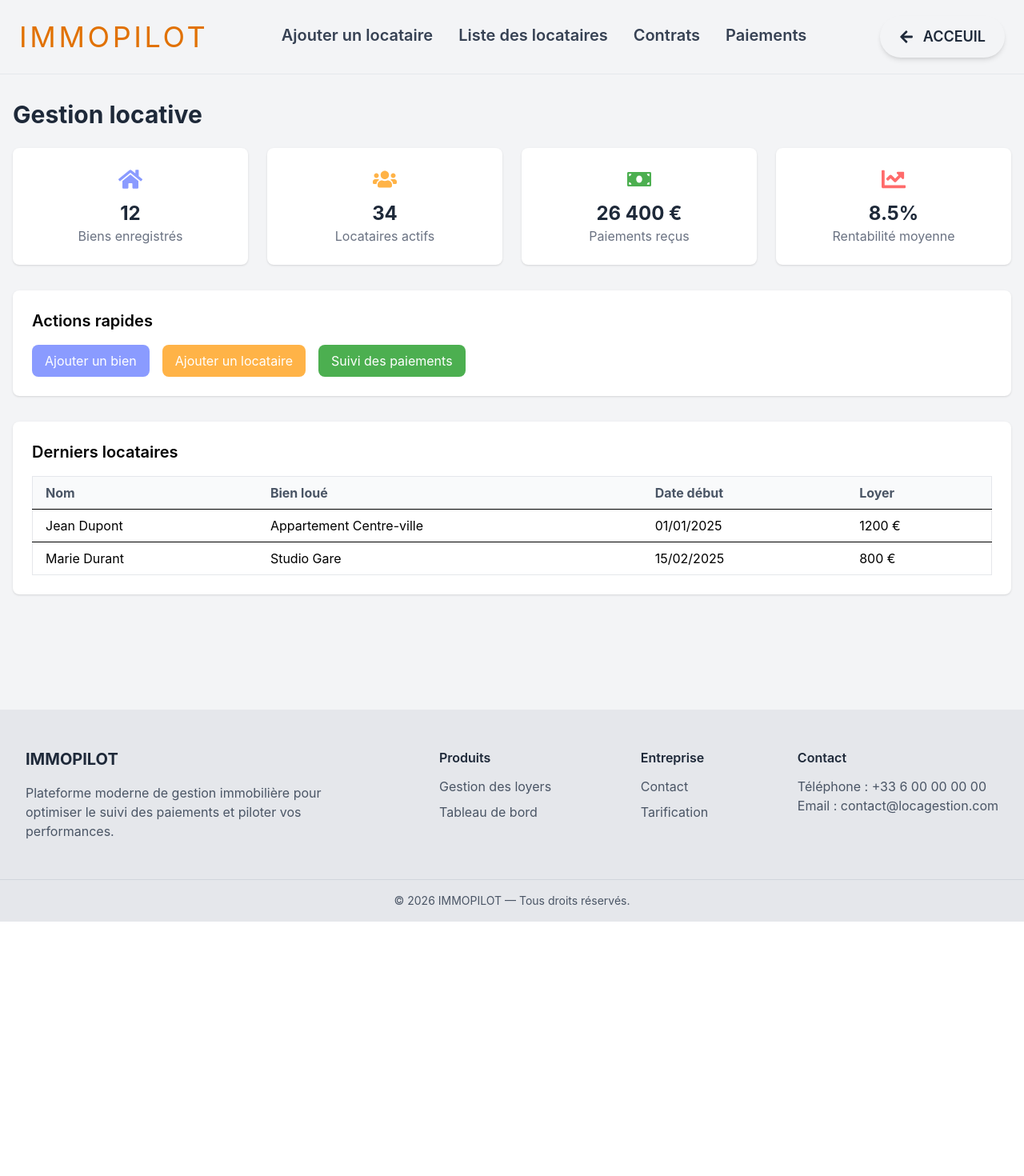
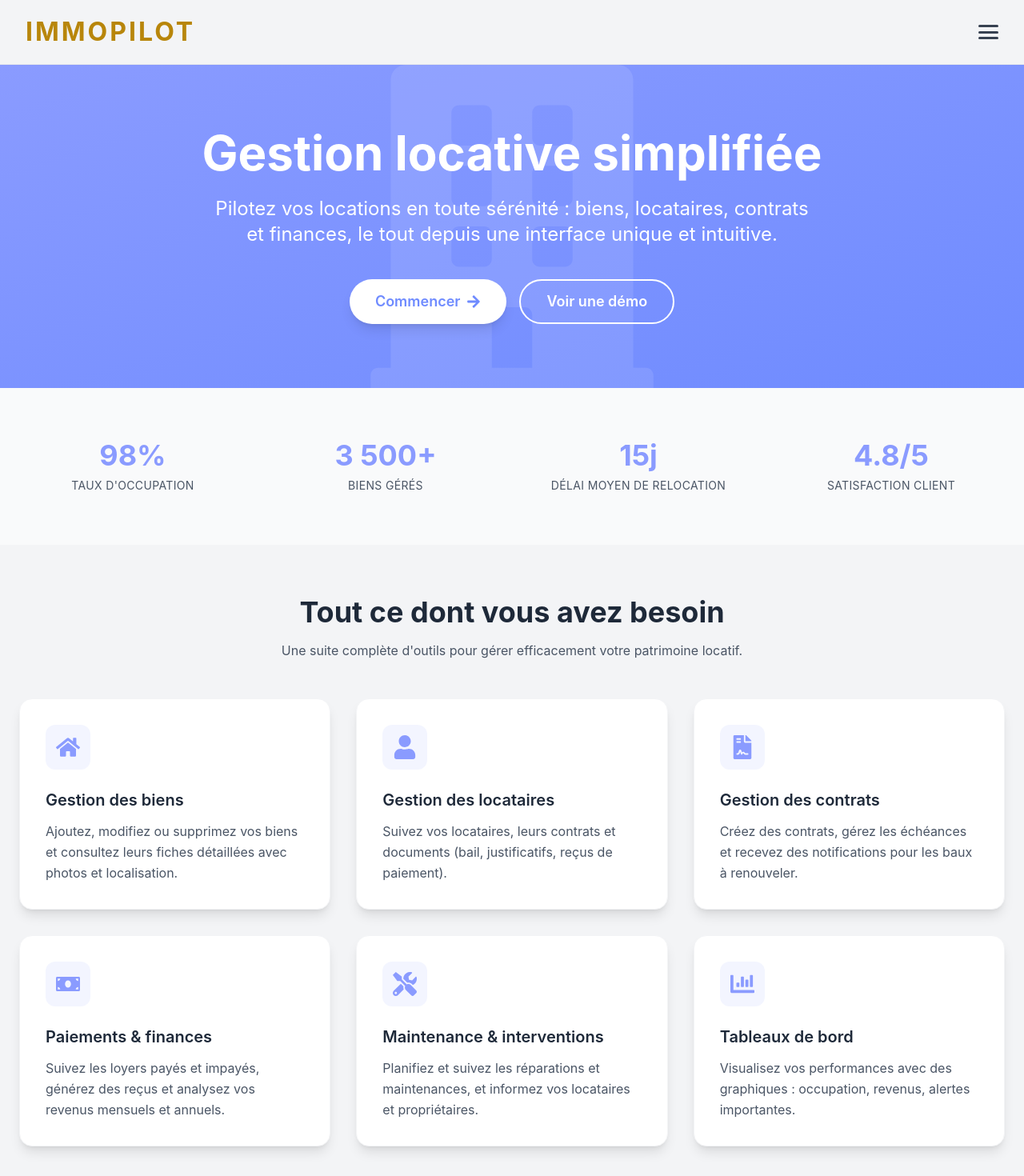
Before and after one commit to eraudnkondo/ImmoPilot-web, a React (Vite) app: page /gestionlocative in a window 1280 px wide. Shown: the top 1470 px of the page at 80% size. Before the commit the page ends 1152 px from the top, so only its background shows below. Built offline with nearby package versions, Linux system fonts and the light colour scheme.

Commit message:
mise à jour du projet

```diff
--- a/src/pages/GestionLocative.jsx
+++ b/src/pages/GestionLocative.jsx
@@ -1,91 +1,153 @@
-import React, { useState } from "react";
-import { useNavigate, Link } from "react-router-dom";
-import HeaderGestionLocataires from "../components/HeaderGestionLocataires";
 import Footer from "../components/Footer";
-import { FaHome, FaUsers, FaMoneyBill, FaChartLine } from "react-icons/fa";
+import {
+  FaHome, FaUser, FaFileContract, FaMoneyBill,
+  FaTools, FaChartBar, FaArrowRight, FaBuilding
+} from "react-icons/fa";
+import HeaderGestion from "../components/HeaderGestion";
+import { Link } from "react-router-dom";
 
 const GestionLocative = () => {
-  const navigate = useNavigate();
+  const features = [
+    {
+      icon: <FaHome className="text-[#8A9BFF] text-3xl" />,
+      title: "Gestion des biens",
+      description:
+        "Ajoutez, modifiez ou supprimez vos biens et consultez leurs fiches détaillées avec photos et localisation.",
+      link: "/gestion-biens",
+    },
+    {
+      icon: <FaUser className="text-[#8A9BFF] text-3xl" />,
+      title: "Gestion des locataires",
+      description:
+        "Suivez vos locataires, leurs contrats et documents (bail, justificatifs, reçus de paiement).",
+      link: "/gestion-locataires",
+    },
+    {
+      icon: <FaFileContract className="text-[#8A9BFF] text-3xl" />,
+      title: "Gestion des contrats",
+      description:
+        "Créez des contrats, gérez les échéances et recevez des notifications pour les baux à renouveler.",
+      link: "/gestion-contrats",
+    },
+    {
+      icon: <FaMoneyBill className="text-[#8A9BFF] text-3xl" />,
+      title: "Paiements & finances",
+      description:
+        "Suivez les loyers payés et impayés, générez des reçus et analysez vos revenus mensuels et annuels.",
+      link: "/paiements-finances",
+    },
+    {
+      icon: <FaTools className="text-[#8A9BFF] text-3xl" />,
+      title: "Maintenance & interventions",
+      description:
+        "Planifiez et suivez les réparations et maintenances, et informez vos locataires et propriétaires.",
+      link: "/maintenance",
+    },
+    {
+      icon: <FaChartBar className="text-[#8A9BFF] text-3xl" />,
+      title: "Tableaux de bord",
+      description:
+        "Visualisez vos performances avec des graphiques : occupation, revenus, alertes importantes.",
+      link: "/tableaux-de-bord",
+    },
+  ];
 
   const stats = [
-    { title: "Biens enregistrés", value: "12", icon: <FaHome className="text-3xl text-[#8A9BFF]" /> },
-    { title: "Locataires actifs", value: "34", icon: <FaUsers className="text-3xl text-[#FFB347]" /> },
-    { title: "Paiements reçus", value: "26 400 €", icon: <FaMoneyBill className="text-3xl text-[#4CAF50]" /> },
-    { title: "Rentabilité moyenne", value: "8.5%", icon: <FaChartLine className="text-3xl text-[#FF6B6B]" /> },
+    { value: "98%", label: "Taux d'occupation" },
+    { value: "3 500+", label: "Biens gérés" },
+    { value: "15j", label: "Délai moyen de relocation" },
+    { value: "4.8/5", label: "Satisfaction client" },
   ];
 
   return (
-    <div className="min-h-screen flex flex-col bg-gray-100">
-      <HeaderGestionLocataires />
+    <>
+      <HeaderGestion />
 
-      <main className="flex-grow container mx-auto px-4 py-8">
-        <h1 className="text-3xl font-bold mb-6 text-gray-800">Gestion locative</h1>
+      {/* Hero section */}
+      <section className="relative bg-gradient-to-br from-[#8A9BFF] to-[#6F8BFF] text-white py-20 px-6 overflow-hidden">
+        <div className="absolute inset-0 opacity-10">
+          <FaBuilding className="w-full h-full text-white" />
+        </div>
+        <div className="max-w-7xl mx-auto text-center relative z-10">
+          <h1 className="text-5xl md:text-6xl font-bold mb-6">
+            Gestion locative simplifiée
+          </h1>
+          <p className="text-xl md:text-2xl max-w-3xl mx-auto mb-10">
+            Pilotez vos locations en toute sérénité : biens, locataires, contrats et finances,
+            le tout depuis une interface unique et intuitive.
+          </p>
+          <div className="flex flex-col sm:flex-row gap-4 justify-center">
+            <Link
+              to="/inscription"
+              className="bg-white text-[#6F8BFF] px-8 py-3 rounded-full font-semibold text-lg shadow-lg hover:shadow-xl transition flex items-center justify-center gap-2"
+            >
+              Commencer <FaArrowRight />
+            </Link>
+            <button className="border-2 border-white text-white px-8 py-3 rounded-full font-semibold text-lg hover:bg-white hover:text-[#6F8BFF] transition">
+              Voir une démo
+            </button>
+          </div>
+        </div>
+      </section>
 
-        <div className="grid grid-cols-1 sm:grid-cols-2 lg:grid-cols-4 gap-6 mb-8">
+      {/* Statistiques */}
+      <section className="bg-gray-50 py-16 px-6">
+        <div className="max-w-7xl mx-auto grid grid-cols-2 md:grid-cols-4 gap-8">
           {stats.map((stat, index) => (
-            <div key={index} className="bg-white rounded-lg shadow p-6 flex flex-col items-center justify-center hover:shadow-xl transition">
-              <div className="mb-3">{stat.icon}</div>
-              <div className="text-2xl font-bold text-gray-800">{stat.value}</div>
-              <div className="text-gray-500">{stat.title}</div>
+            <div key={index} className="text-center">
+              <div className="text-4xl font-bold text-[#8A9BFF] mb-2">{stat.value}</div>
+              <div className="text-gray-600 text-sm uppercase tracking-wide">{stat.label}</div>
             </div>
           ))}
         </div>
+      </section>
 
-        <div className="bg-white rounded-lg shadow p-6 mb-8">
-          <h2 className="text-xl font-semibold mb-4">Actions rapides</h2>
-          <div className="flex flex-wrap gap-4">
-            <button
-              onClick={() => navigate("/ajouter-bien")}
-              className="px-4 py-2 bg-[#8A9BFF] text-white rounded-lg hover:bg-[#6F8BFF] transition"
-            >
-              Ajouter un bien
-            </button>
-            <button
-              onClick={() => navigate("/ajouter-locataire")}
-              className="px-4 py-2 bg-[#FFB347] text-white rounded-lg hover:bg-[#e6a230] transition"
-            >
-              Ajouter un locataire
-            </button>
-            <button
-              onClick={() => navigate("/paiements-finances")}
-              className="px-4 py-2 bg-[#4CAF50] text-white rounded-lg hover:bg-[#3e8e41] transition"
-            >
-              Suivi des paiements
-            </button>
+      {/* Fonctionnalités avec liens */}
+      <section className="bg-gray-100 py-16 px-6">
+        <div className="max-w-7xl mx-auto">
+          <h2 className="text-3xl md:text-4xl font-bold text-center text-gray-800 mb-4">
+            Tout ce dont vous avez besoin
+          </h2>
+          <p className="text-center text-gray-600 max-w-2xl mx-auto mb-12">
+            Une suite complète d'outils pour gérer efficacement votre patrimoine locatif.
+          </p>
+
+          <div className="grid grid-cols-1 sm:grid-cols-2 lg:grid-cols-3 gap-8">
+            {features.map((feature, index) => (
+              <Link
+                key={index}
+                to={feature.link}
+                className="bg-white p-8 rounded-2xl shadow-lg hover:shadow-2xl transition-all duration-300 transform hover:-translate-y-2 border border-gray-100 block no-underline text-inherit"
+              >
+                <div className="w-14 h-14 bg-[#8A9BFF]/10 rounded-xl flex items-center justify-center mb-6">
+                  {feature.icon}
+                </div>
+                <h3 className="text-xl font-semibold mb-3 text-gray-800">{feature.title}</h3>
+                <p className="text-gray-600 leading-relaxed">{feature.description}</p>
+              </Link>
+            ))}
           </div>
         </div>
+      </section>
 
-        <div className="bg-white rounded-lg shadow p-6">
-          <h2 className="text-xl font-semibold mb-4">Derniers locataires</h2>
-          <table className="min-w-full border border-gray-200">
-            <thead>
-              <tr className="bg-gray-50">
-                <th className="py-2 px-4 text-left text-gray-600">Nom</th>
-                <th className="py-2 px-4 text-left text-gray-600">Bien loué</th>
-                <th className="py-2 px-4 text-left text-gray-600">Date début</th>
-                <th className="py-2 px-4 text-left text-gray-600">Loyer</th>
-              </tr>
-            </thead>
-            <tbody>
-              <tr className="border-t">
-                <td className="py-2 px-4">Jean Dupont</td>
-                <td className="py-2 px-4">Appartement Centre-ville</td>
-                <td className="py-2 px-4">01/01/2025</td>
-                <td className="py-2 px-4">1200 €</td>
-              </tr>
-              <tr className="border-t">
-                <td className="py-2 px-4">Marie Durant</td>
-                <td className="py-2 px-4">Studio Gare</td>
-                <td className="py-2 px-4">15/02/2025</td>
-                <td className="py-2 px-4">800 €</td>
-              </tr>
-            </tbody>
-          </table>
+      {/* Appel à l'action */}
+      <section className="bg-[#8A9BFF] py-20 px-6">
+        <div className="max-w-4xl mx-auto text-center text-white">
+          <h2 className="text-4xl font-bold mb-6">Prêt à optimiser votre gestion locative ?</h2>
+          <p className="text-xl mb-10 opacity-90">
+            Rejoignez des milliers de propriétaires et d'agences qui nous font déjà confiance.
+          </p>
+          <Link
+            to="/inscription"
+            className="bg-white text-[#8A9BFF] px-10 py-4 rounded-full font-semibold text-xl shadow-lg hover:shadow-xl transition transform hover:scale-105 inline-block"
+          >
+            Créer un compte gratuit
+          </Link>
         </div>
-      </main>
+      </section>
 
       <Footer />
-    </div>
+    </>
   );
 };
 
```
